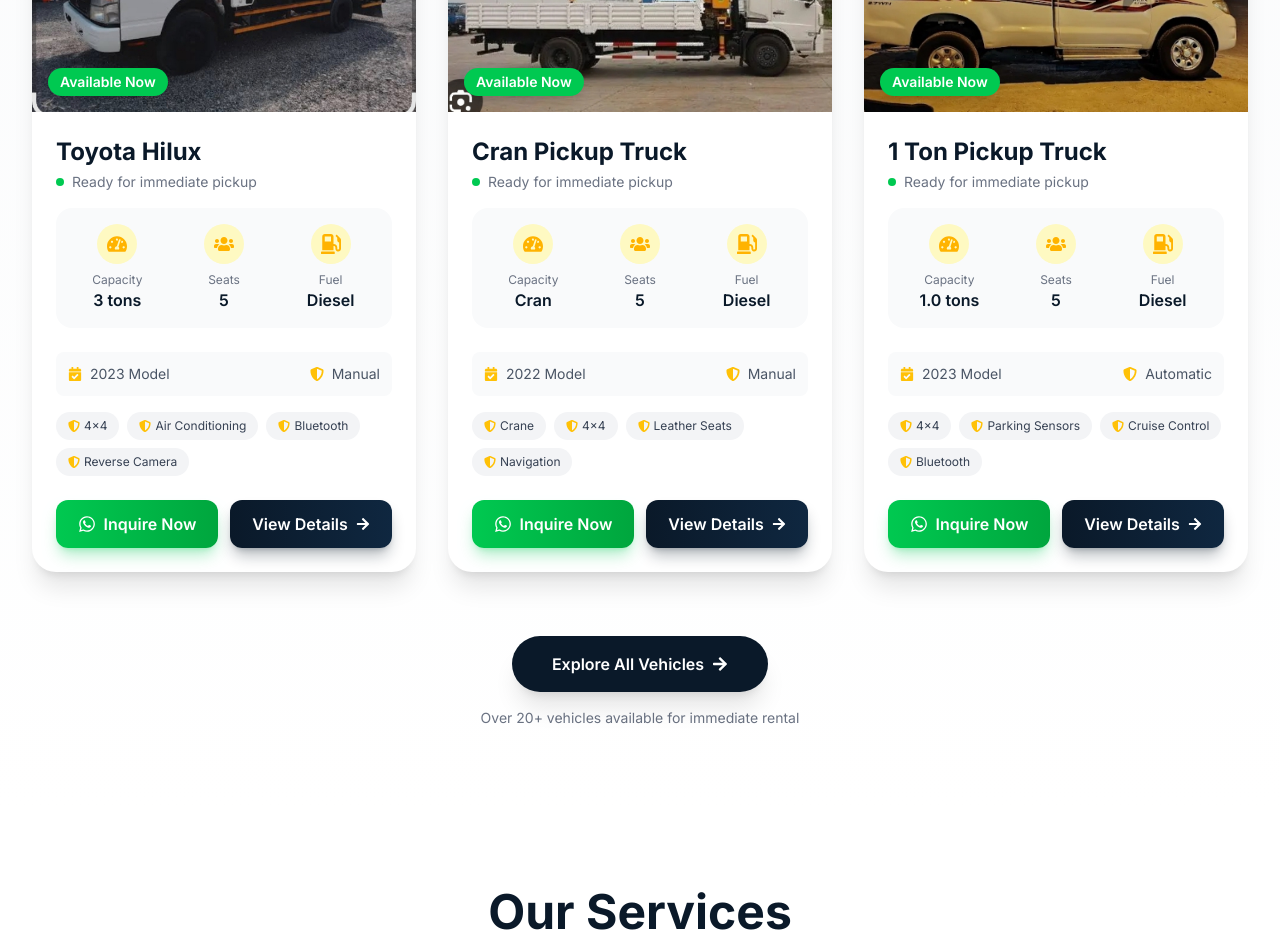
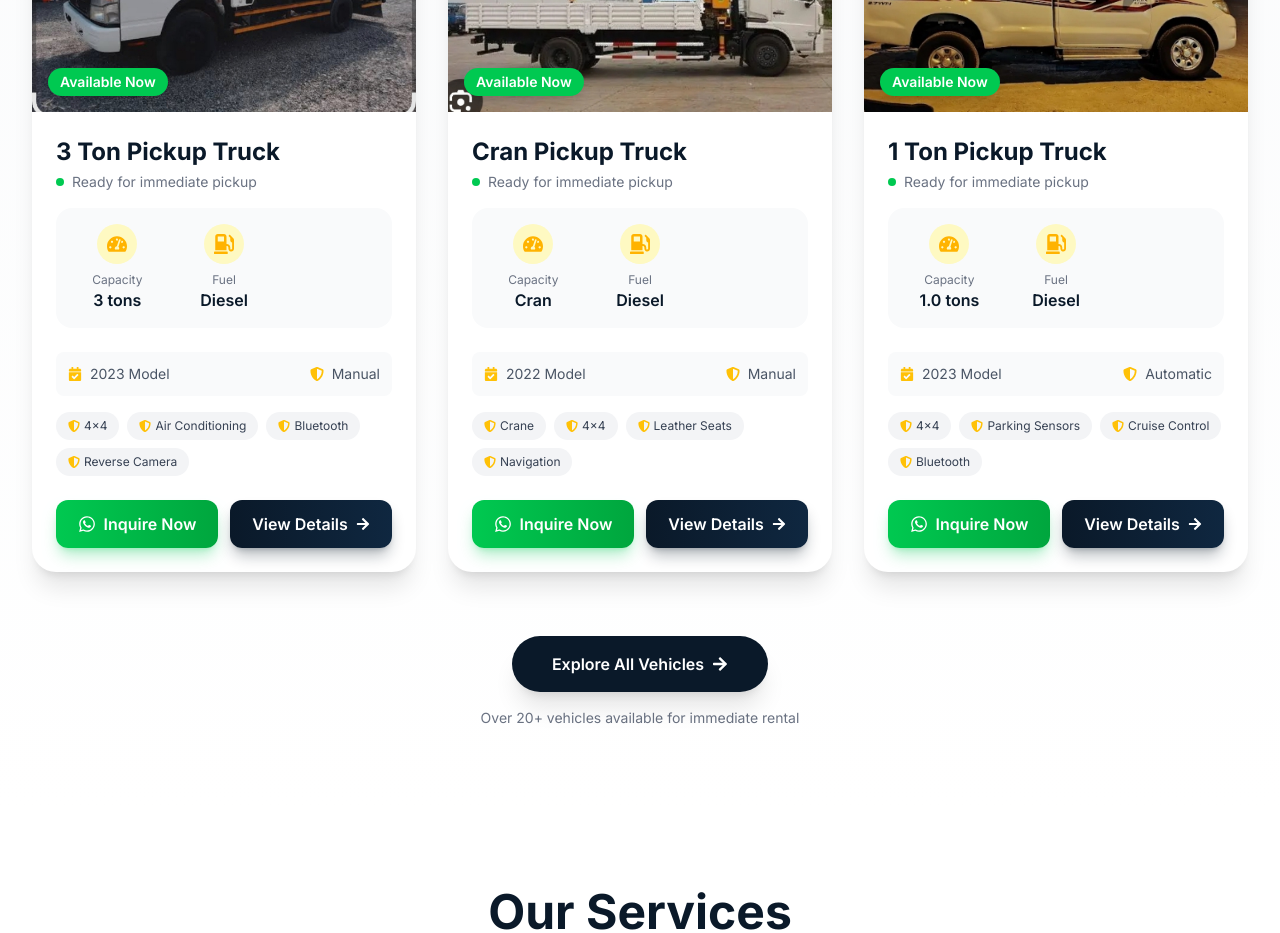
Before and after one commit to safolife/uq-pickup, a Next.js app: page / in a window 1280 px wide. Shown: the part 1260-2193 px from the top of the page. Built offline with nearby package versions, Linux system fonts and the light colour scheme.

Commit message:
Seats option removed from cards.

```diff
--- a/src/app/fleet/page.js
+++ b/src/app/fleet/page.js
@@ -260,13 +260,6 @@ export default function FleetPage() {
                       </div>
                       <div className="text-center">
                         <div className="bg-yellow-100 w-10 h-10 rounded-full flex items-center justify-center mx-auto mb-2">
-                          <FaUsers className="text-xl text-yellow-600" />
-                        </div>
-                        <p className="text-xs text-gray-500">Seats</p>
-                        <p className="font-semibold text-navy-900">{vehicle.seats}</p>
-                      </div>
-                      <div className="text-center">
-                        <div className="bg-yellow-100 w-10 h-10 rounded-full flex items-center justify-center mx-auto mb-2">
                           <FaGasPump className="text-xl text-yellow-600" />
                         </div>
                         <p className="text-xs text-gray-500">Fuel</p>
--- a/src/components/home/FeaturedPickups.js
+++ b/src/components/home/FeaturedPickups.js
@@ -23,7 +23,7 @@ const FeaturedPickups = () => {
   const vehicles = [
     {
       id: 1,
-      name: 'Toyota Hilux',
+      name: '3 Ton Pickup Truck',
       image: '/assets/fleet/1.jpeg',
       price: 250,
       capacity: '3 tons',
@@ -186,13 +186,6 @@ const FeaturedPickups = () => {
                   </div>
                   <div className="text-center">
                     <div className="bg-yellow-100 w-10 h-10 rounded-full flex items-center justify-center mx-auto mb-2">
-                      <FaUsers className="text-xl text-yellow-600" />
-                    </div>
-                    <p className="text-xs text-gray-500">Seats</p>
-                    <p className="font-semibold text-navy-900">{vehicle.seats}</p>
-                  </div>
-                  <div className="text-center">
-                    <div className="bg-yellow-100 w-10 h-10 rounded-full flex items-center justify-center mx-auto mb-2">
                       <FaGasPump className="text-xl text-yellow-600" />
                     </div>
                     <p className="text-xs text-gray-500">Fuel</p>
--- a/src/lib/constants.js
+++ b/src/lib/constants.js
@@ -1,7 +1,7 @@
 export const VEHICLES = [
   {
     id: '1',
-    name: 'Toyota Hilux',
+    name: '3 Ton Pickup Truck',
     category: 'standard',
     price: 250,
     capacity: '1.5 tons',
```
